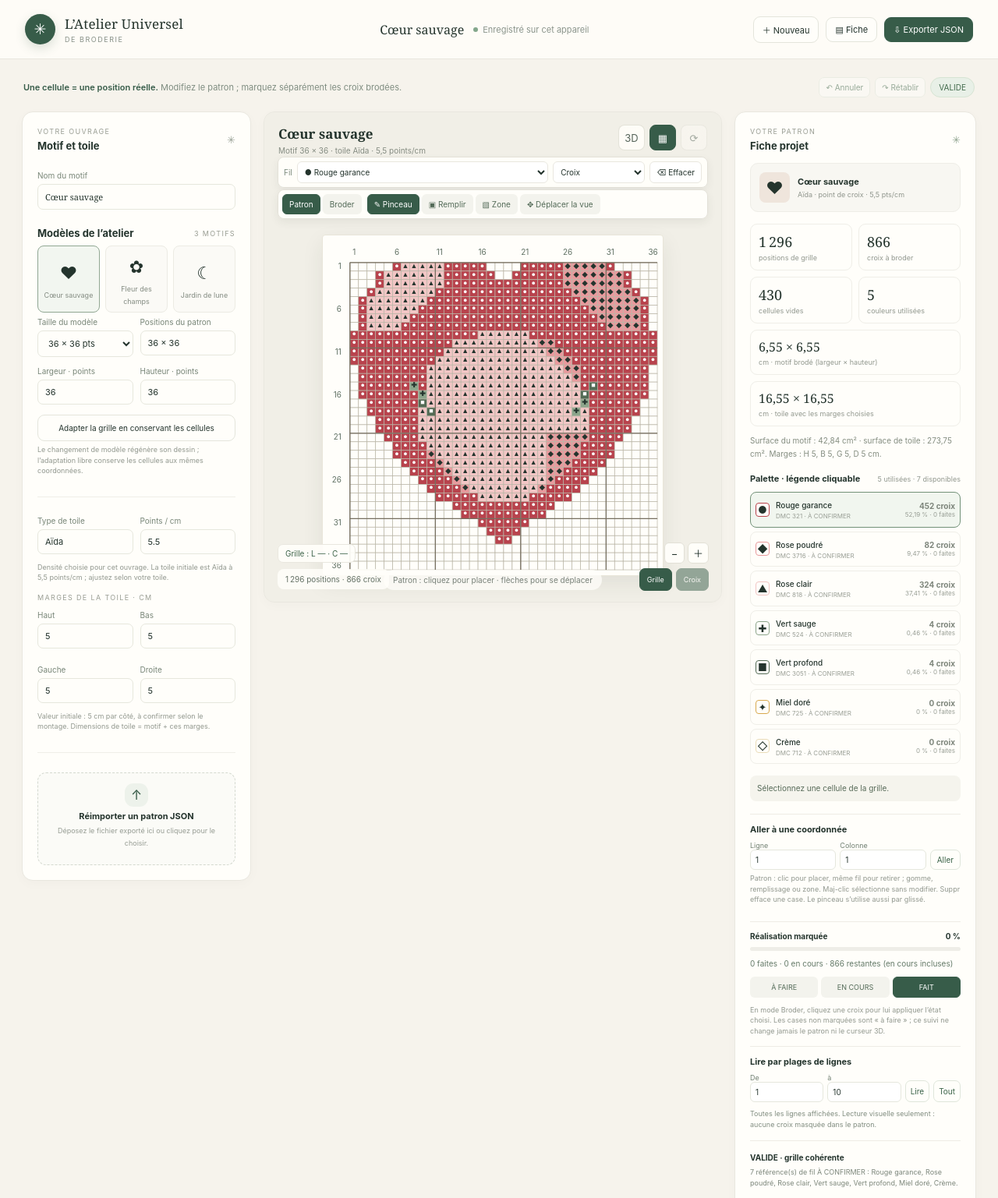
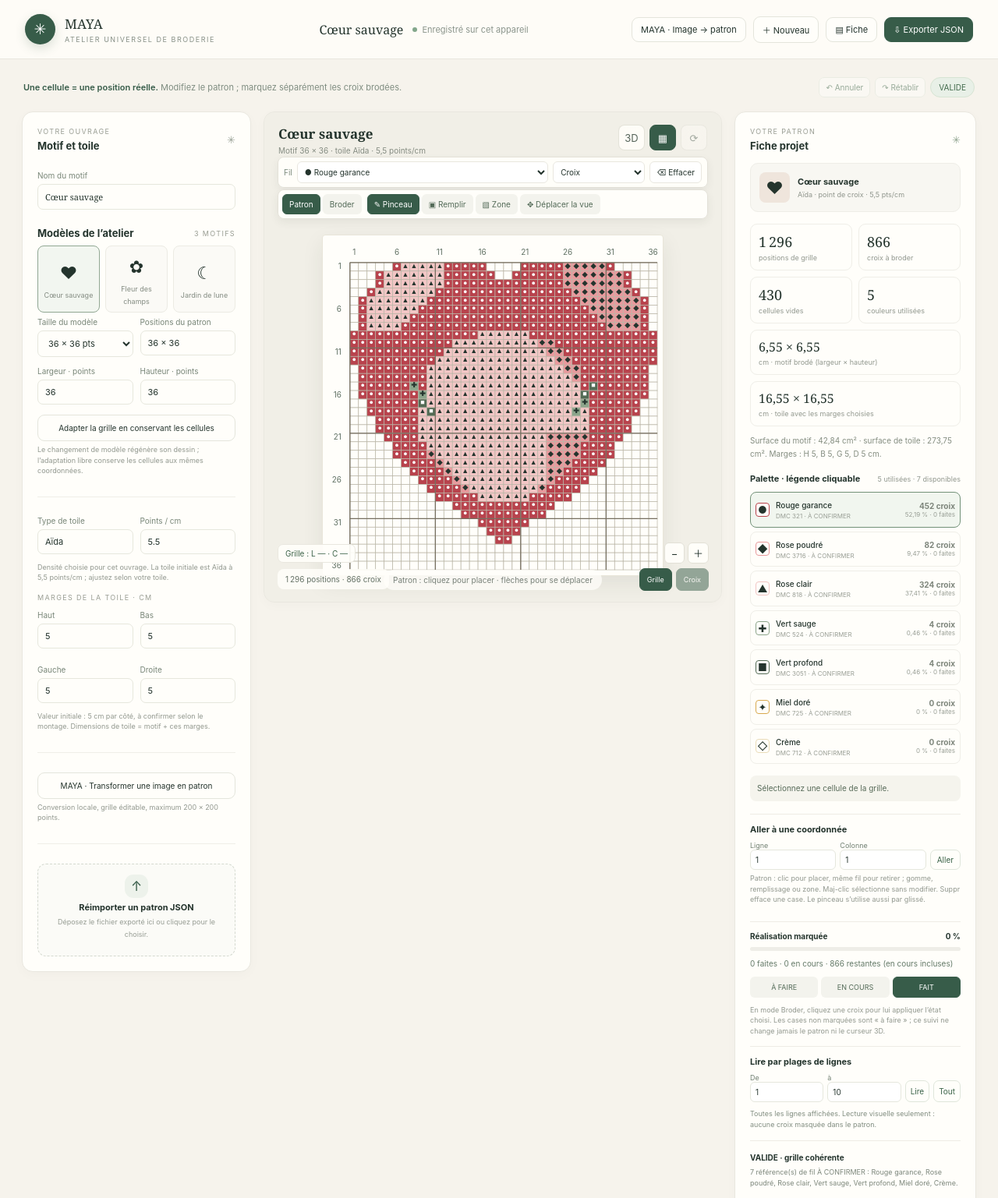
Before and after one commit to mattmezstitchlab/UNIVERSALBRODERIE, a website: page index.html in a window 1280 px wide. Shown: the top 1537 px of the page at 78% size. Drawn offline with Linux system fonts and the light colour scheme.

Commit message:
feat(maya): brand atelier as MAYA and add image entry points

```diff
--- a/index.html
+++ b/index.html
@@ -451,14 +451,14 @@
   <header class="topbar">
     <div class="brand">
       <div class="brand-mark">✳</div>
-      <div><div class="brand-name">L’Atelier Universel</div><div class="brand-sub">DE BRODERIE</div></div>
+      <div><div class="brand-name">MAYA</div><div class="brand-sub">ATELIER UNIVERSEL DE BRODERIE</div></div>
     </div>
     <div class="top-center">
       <div class="project-name" id="projectName"></div>
       <div class="save-state" id="saveState">Chargement du patron…</div>
     </div>
     <div class="top-actions">
-      <button class="button small" id="newProject" type="button">＋ Nouveau</button>
+      <button class="button small" id="mayaBtn" type="button">MAYA · Image → patron</button><button class="button small" id="newProject" type="button">＋ Nouveau</button>
       <button class="button small" id="printBtn" type="button">▤ Fiche</button>
       <button class="button primary small" id="exportBtn" type="button">⇩ Exporter JSON</button>
     </div>
@@ -499,6 +499,8 @@
           <label class="field"><span class="field-label">Droite</span><input id="marginRight" type="number" min="0" max="100" step="0.1"></label>
         </div>
         <p class="small-caption">Valeur initiale : 5 cm par côté, à confirmer selon le montage. Dimensions de toile = motif + ces marges.</p>
+        <div class="divider"></div>
+        <button class="button inline-action" id="mayaImportBtn" type="button">MAYA · Transformer une image en patron</button><p class="small-caption">Conversion locale, grille éditable, maximum 200 × 200 points.</p>
         <div class="divider"></div>
         <label class="source-drop" id="dropZone" for="fileInput">
           <div class="upload-icon">↑</div><strong>Réimporter un patron JSON</strong>
```
